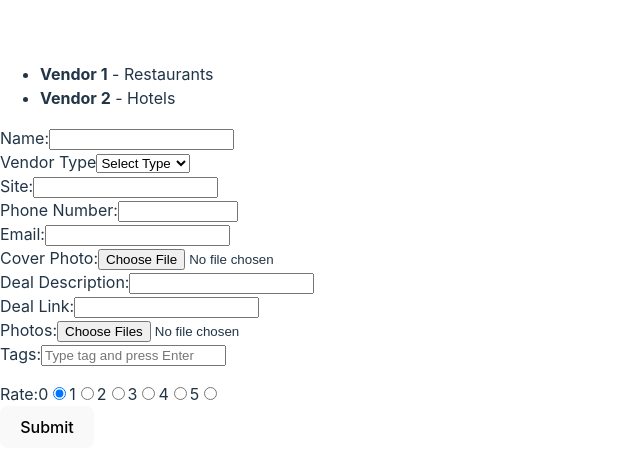
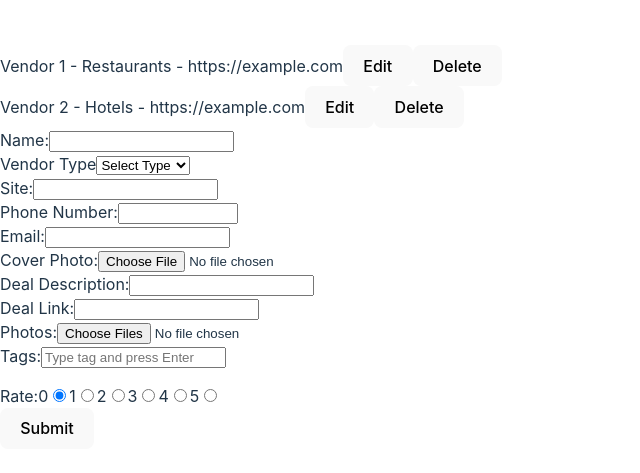
Before and after one commit to kerenk100/baot-travel, a React (Vite) app: page / in a window 1280 px wide. Shown: the part 153-626 px from the top of the page, without its empty margins (0-640 px from the left). Built offline with nearby package versions, Linux system fonts and the light colour scheme.

Commit message:
Added edit and delete options

```diff
--- a/src/App.tsx
+++ b/src/App.tsx
@@ -1,9 +1,10 @@
+import React, { useState } from 'react';
 import VendorForm from './VendorForm';
 import SimpleVendorList from './SimpleVendorList';
 import { Vendor } from './Types';
 
 function App() {
-  const vendors: Vendor[] = [
+  const [vendors, setVendors] = useState<Vendor[]>([
     {
       id: '123456',
       name: 'Vendor 1',
@@ -21,7 +22,6 @@ function App() {
       photos: [],
       tags: ['Wedding', 'Buffet'],
       rate: 2,
-
     },
     {
       id: '1234567',
@@ -42,13 +42,24 @@ function App() {
       rate: 5
     }
     // Add more vendor objects here
-  ];
+  ]);
+
+  // Function to handle deleting a vendor
+  const deleteVendor = (id: string) => {
+    setVendors(vendors.filter(vendor => vendor.id !== id));
+  };
+
+  // Placeholder function for editing a vendor
+  const editVendor = (id: string) => {
+    console.log("Editing vendor with ID:", id);
+    // Implement the edit functionality here
+  };
+
   return (
     <div className="App">
-      <SimpleVendorList vendors={vendors}/>
+      <SimpleVendorList vendors={vendors} onEdit={editVendor} onDelete={deleteVendor} />
       <VendorForm />
     </div>
-
   );
 }
 
--- a/src/SimpleVendorList.tsx
+++ b/src/SimpleVendorList.tsx
@@ -1,15 +1,26 @@
+import React from 'react';
 import { Vendor } from './Types';
 
-function SimpleVendorList(props: {vendors: Vendor[]}) {
-  return (
-    <ul className="vendors-list">
-      {props.vendors.map((vendor, index) => (
-        <li key={index} className="vendor-item">
-          <strong>{vendor.name}</strong> - {vendor.vendorType}
-        </li>
-      ))}
-    </ul>
-  );
+// Define the props interface
+interface SimpleVendorListProps {
+  vendors: Vendor[];
+  onEdit: (id: string) => void; // Assuming onEdit needs only the id to perform edit
+  onDelete: (id: string) => void;
 }
 
+// Define the component using the props interface
+const SimpleVendorList: React.FC<SimpleVendorListProps> = ({ vendors, onEdit, onDelete }) => {
+  return (
+    <div>
+      {vendors.map((vendor) => (
+        <div key={vendor.id}>
+          {vendor.name} - {vendor.vendorType} - {vendor.site}
+          <button onClick={() => onEdit(vendor.id)}>Edit</button>
+          <button onClick={() => onDelete(vendor.id)}>Delete</button>
+        </div>
+      ))}
+    </div>
+  );
+};
+
 export default SimpleVendorList;
--- a/src/VendorForm.tsx
+++ b/src/VendorForm.tsx
@@ -25,6 +25,7 @@ function VendorForm() {
     HOTELS: 'Hotels',
     RESTAURANTS: 'Restaurants'
   };
+
 
   const handleSimpleChange = (event: React.ChangeEvent<HTMLInputElement> | React.ChangeEvent<HTMLSelectElement>) => {
     const { name, value } = event.target;
```
